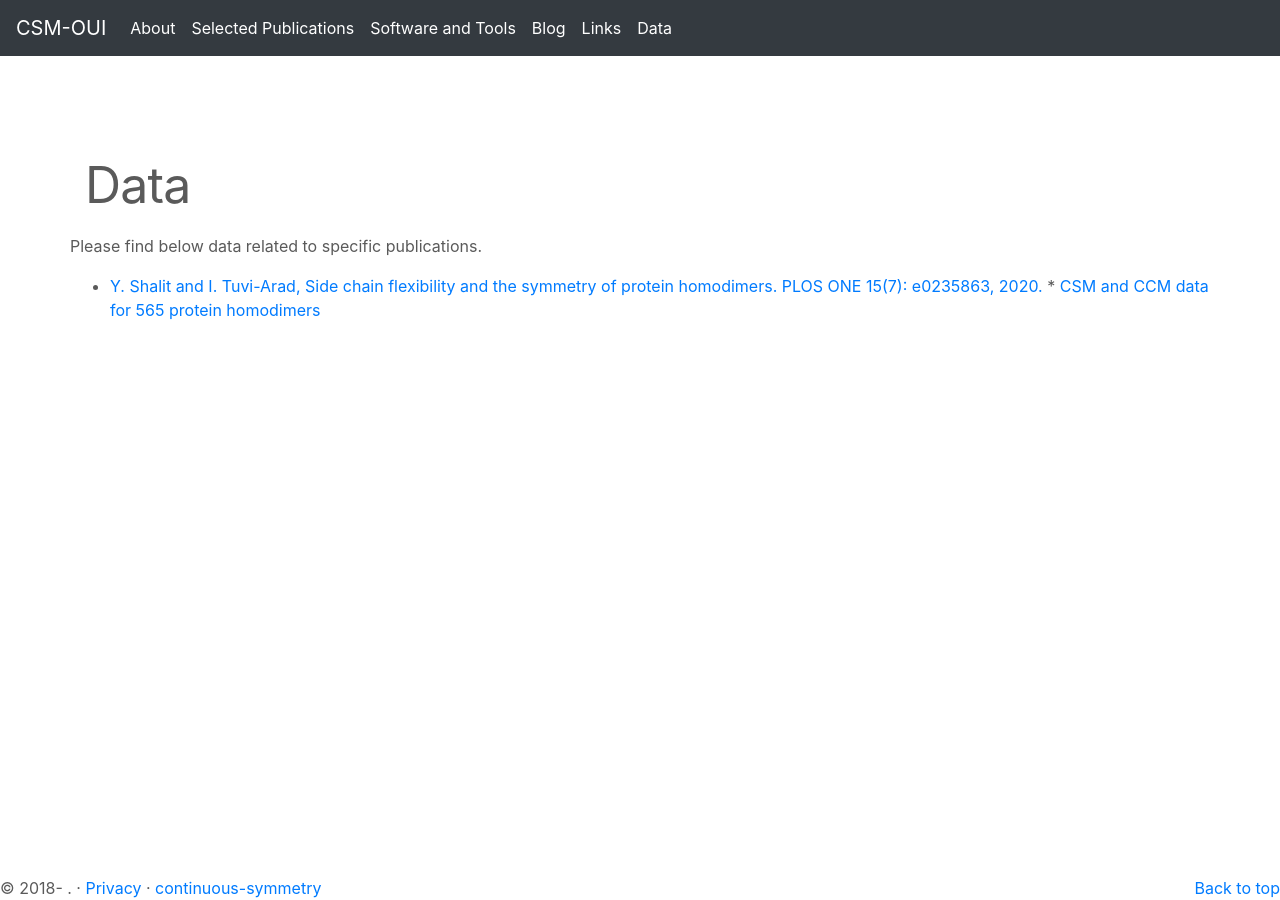
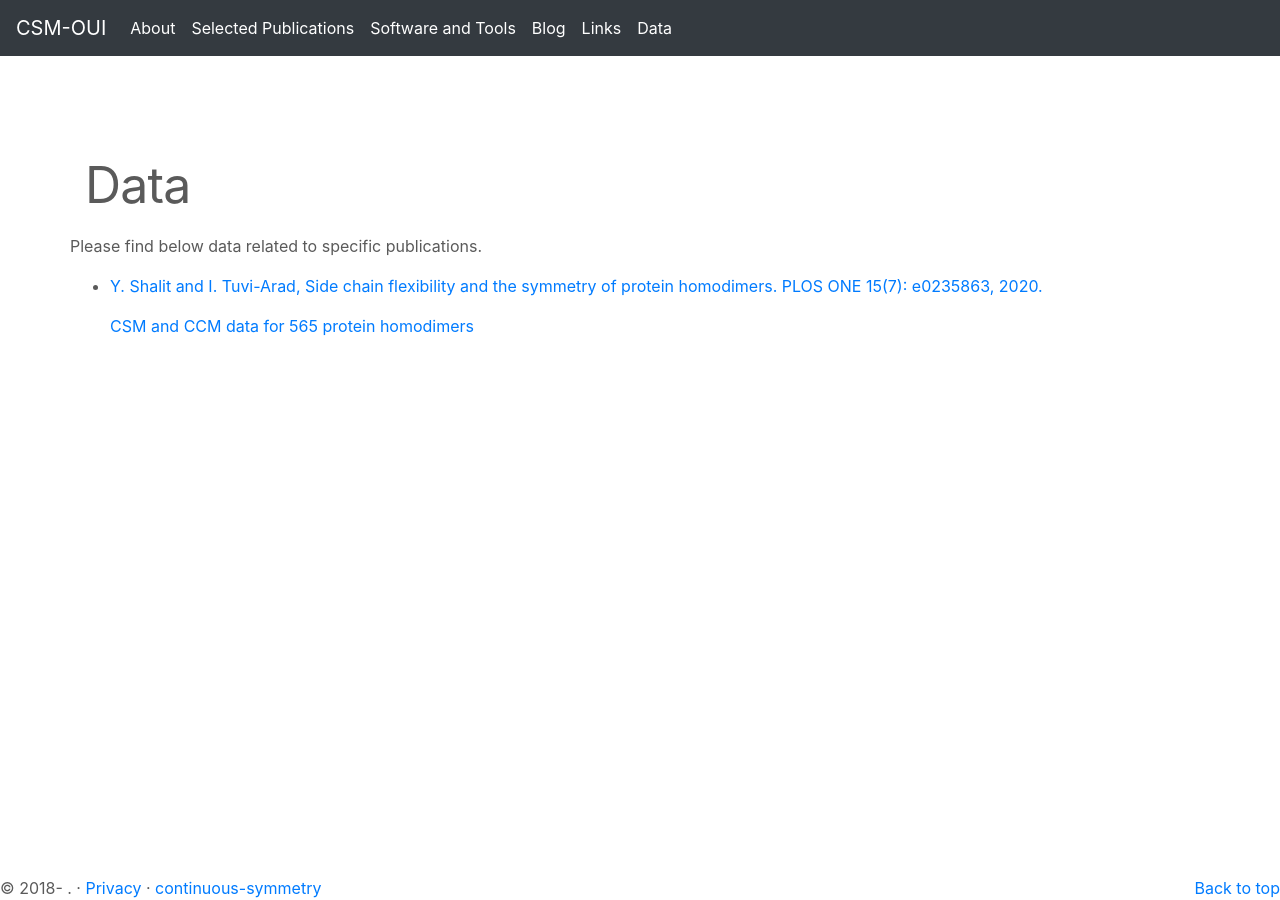
Before and after one commit to continuous-symmetry/our_research_group, a Jekyll site: the page built from 06_Data.md, in a window 1280 px wide. Built offline with Jekyll 4.4.1, drawn with Linux system fonts in a browser that asks for light colours.

```diff
--- a/06_Data.md
+++ b/06_Data.md
@@ -7,5 +7,6 @@ permalink: "/Data/"
 Please find below data related to specific publications.
 
 * [Y. Shalit and I. Tuvi-Arad, Side chain flexibility and the symmetry of protein homodimers. PLOS ONE 15(7): e0235863, 2020.](https://doi.org/10.1371/journal.pone.0235863)
-      * [CSM and CCM data for 565 protein homodimers](/assets/data/S2-appendix.xlsx)
+
+  [CSM and CCM data for 565 protein homodimers](/assets/data/S2-appendix.xlsx)
 <!--[Symmetry of Protein Homodimers](/assets/data/S2-appendix.xlsx)-->
```
